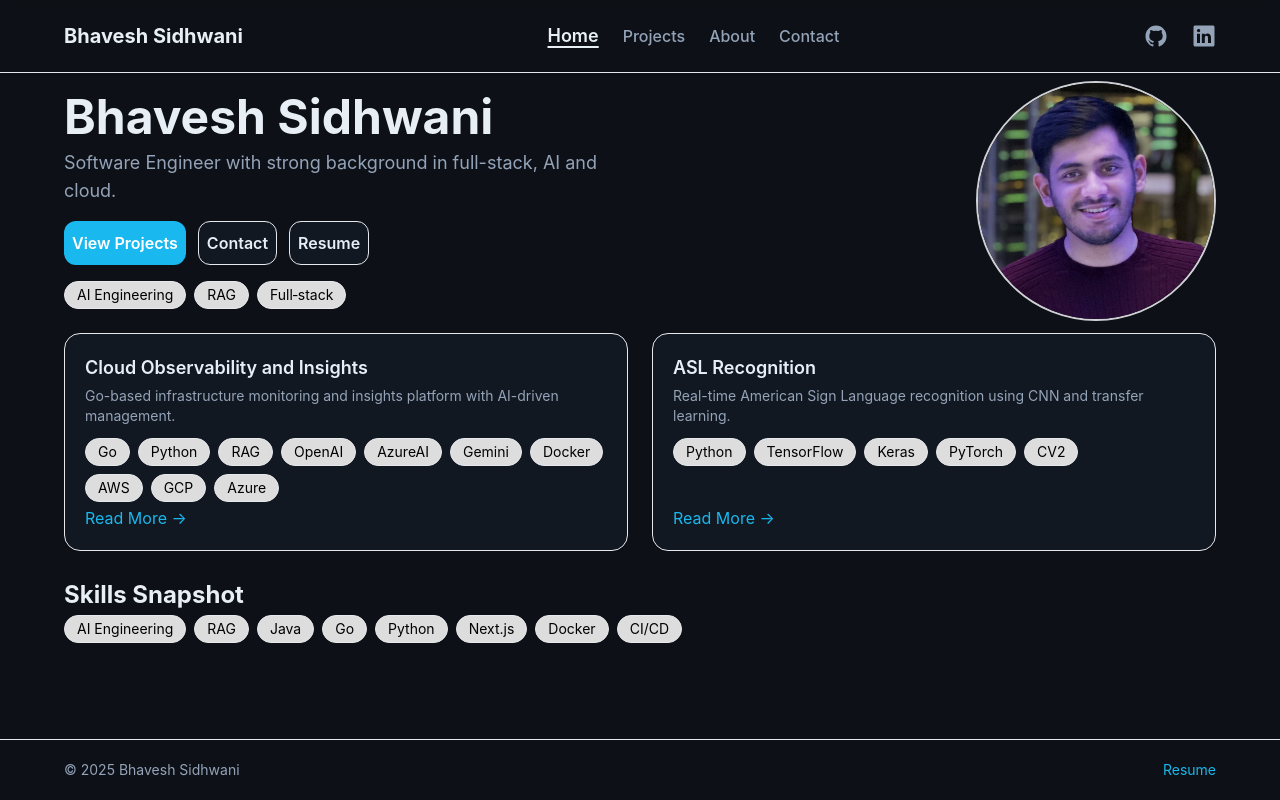
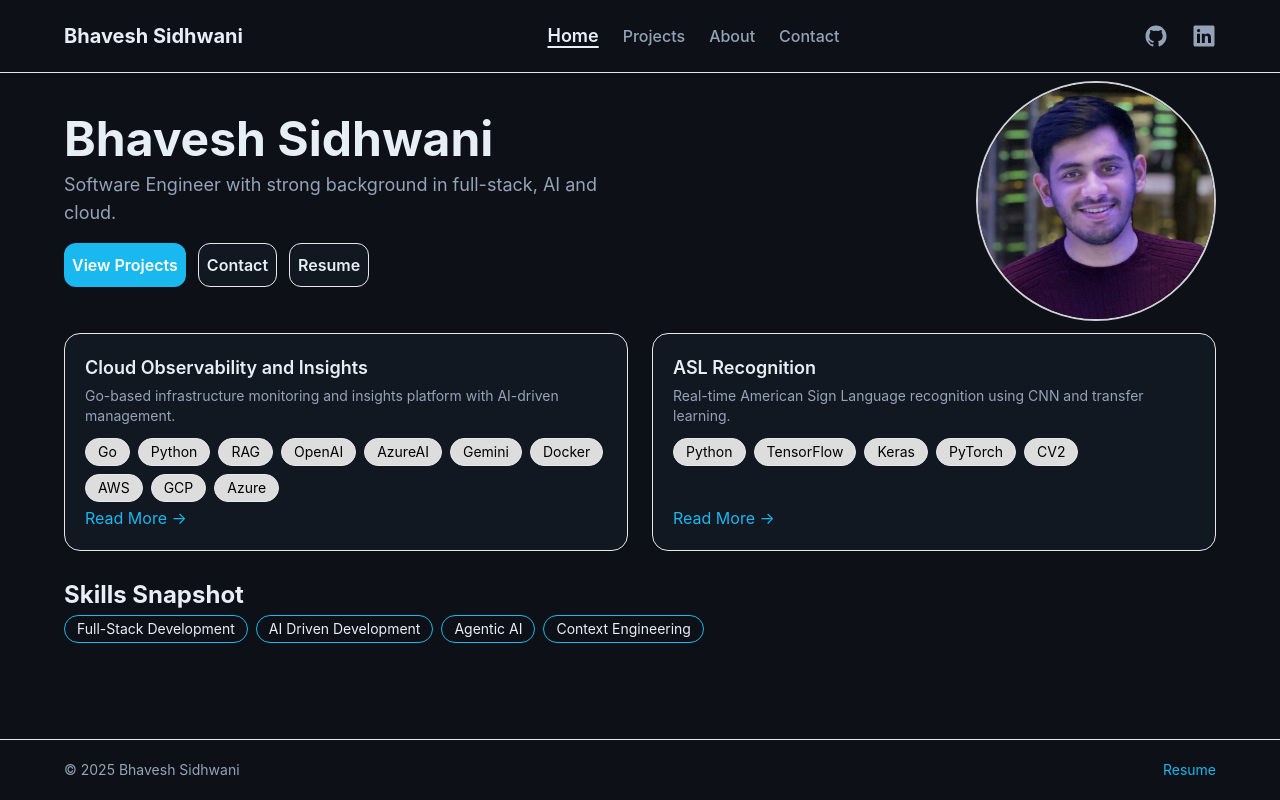
Before and after one commit to BhaveshSidhwani/Personal-Portfolio-Website, a Next.js app: page / in a window 1280 px wide. Built offline with nearby package versions, Linux system fonts and the light colour scheme.

Commit message:
[fix] Corrected skills snapshot and link/button hierarchy

```diff
--- a/app/page.tsx
+++ b/app/page.tsx
@@ -8,6 +8,13 @@ import Link from "next/link";
 import headshot from "../content/images/Headshot.jpeg";
 
 export default function HomePage() {
+  const skills_snapshot = [
+    "Full-Stack Development",
+    "AI Driven Development",
+    "Agentic AI",
+    "Context Engineering",
+  ];
+
   return (
     <>
       {/* Hero */}
@@ -30,27 +37,20 @@ export default function HomePage() {
             cloud.
           </p>
           <div className="mt-16 flex gap-3">
-            <Button>
-              <Link href="/projects">View Projects</Link>
-            </Button>
-            <Button variant="secondary">
-              <Link href="/contact">Contact</Link>
-            </Button>
-            <Button variant="secondary">
+            <Link href="/projects">
+              <Button>View Projects</Button>
+            </Link>
+            <Link href="/contact">
+              <Button variant="secondary">Contact</Button>
+            </Link>
             <Link
               target="_blank"
               rel="noopener noreferrer"
               href="https://g7xo711snnm3mcqu.public.blob.vercel-storage.com/Resume/Bhavesh%20Sidhwani_Resume.pdf"
               download
             >
-                Resume
+              <Button variant="secondary">Resume</Button>
             </Link>
-            </Button>
-          </div>
-          <div className="mt-16 flex flex-wrap gap-2">
-            <Chip>AI Engineering</Chip>
-            <Chip>RAG</Chip>
-            <Chip>Full‑stack</Chip>
           </div>
         </div>
       </section>
@@ -80,17 +80,10 @@ export default function HomePage() {
       <section className="py-6">
         <SectionHeader title="Skills Snapshot" />
         <div className="flex flex-wrap gap-2">
-          {[
-            "AI Engineering",
-            "RAG",
-            "Java",
-            "Go",
-            "Python",
-            "Next.js",
-            "Docker",
-            "CI/CD",
-          ].map((x) => (
-            <Chip key={x}>{x}</Chip>
+          {skills_snapshot.map((x) => (
+            <Chip variant="outline" key={x}>
+              {x}
+            </Chip>
           ))}
         </div>
       </section>
```
Lines whose indentation alone changed are shown as unchanged.
